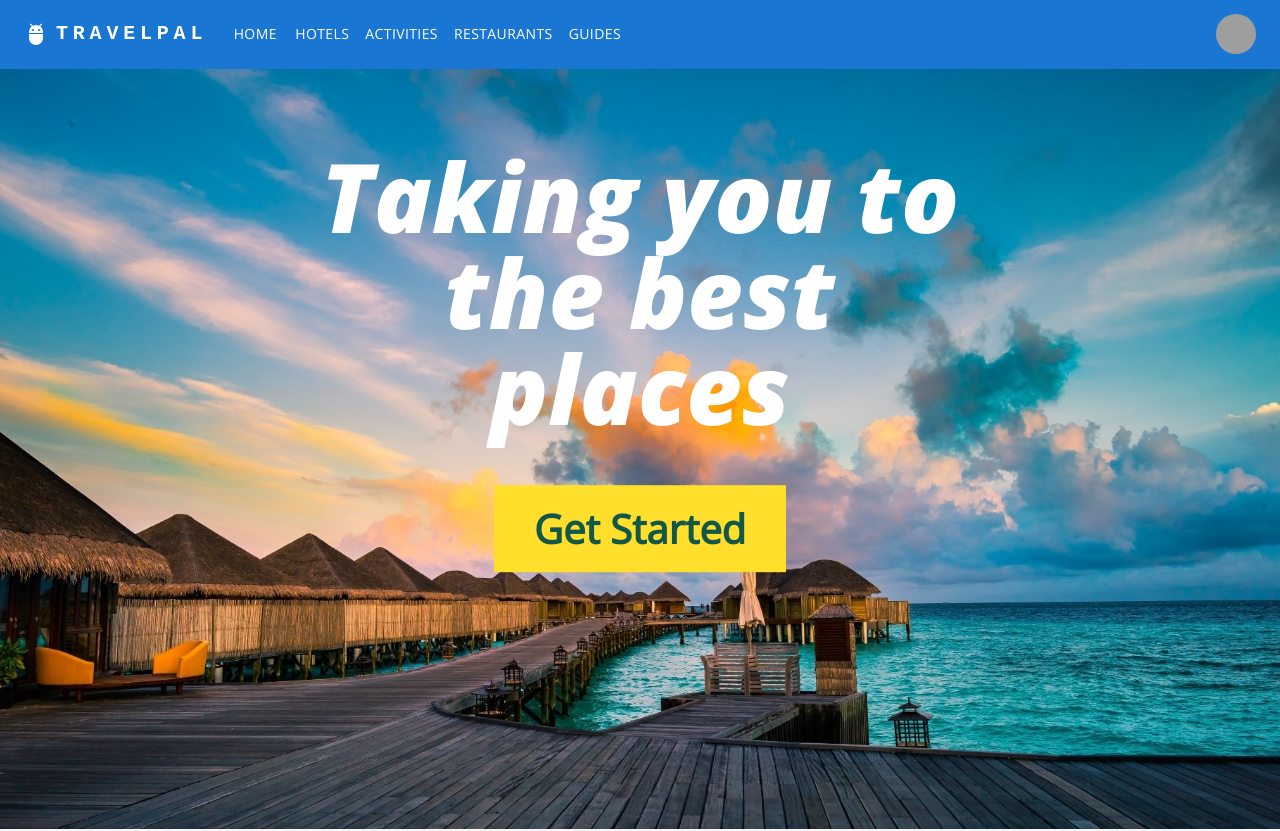
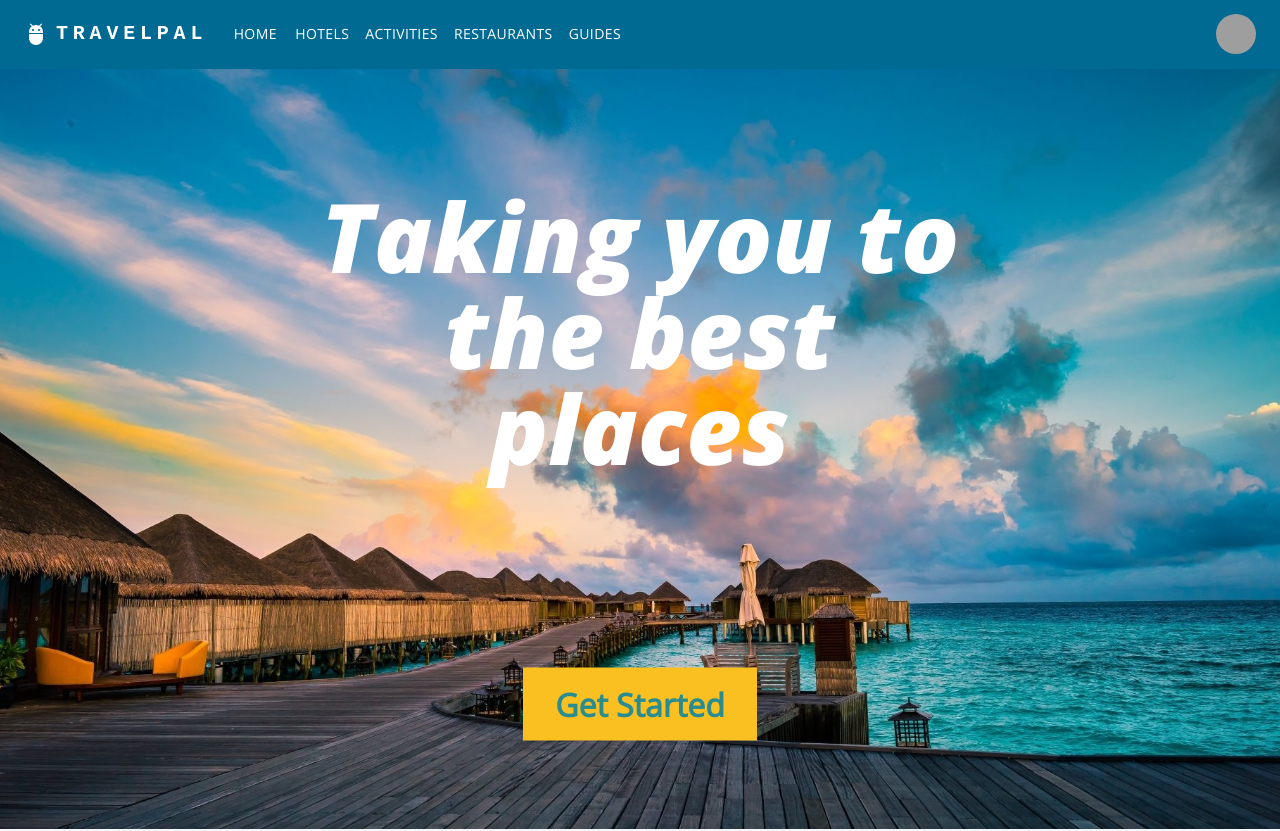
Before and after one commit to nguyenq9/Travelr, a React (Create React App) app in the folder travelpal/: page / in a window 1280 px wide. Shown: the top 831 px of the page. Built offline with nearby package versions, Linux system fonts and the light colour scheme; grey boxes are pictures that could not be loaded.

Commit message:
tweaking some stuff

```diff
--- a/travelpal/src/components/Landing/Landing.css
+++ b/travelpal/src/components/Landing/Landing.css
@@ -54,23 +54,22 @@
     font-style: italic;
     font-size: 6em;
     color:white;
-
+    margin-top: 3em;
+    margin-bottom: 2em;
   }
 
-  .SearchBar-submit {
-    text-align: center;
+  .get-started {
+    font-weight: 800;
+    border: none;
+    background-color: #fac022;
+    color: #007aab;
+    padding: 15px 32px;
+    text-decoration: none;
+    font-size: 2em;
+    text-decoration: none;
+    transition-duration: 0.4s;
   }
 
-  .SearchBar-submit a {
-    padding: 1rem 2.5rem;
-    background-color: #ffdf2b;
-    color: #125747;
-    font-weight: 800;
-    transition: background-color .5s;
-    font-size: 40px;
+  .get-started:hover {
+    background-color: #ffdd7e;
   }
-
-  .SearchBar-submit a:hover {
-    cursor: pointer;
-    background-color: #a7874b;
-  }
--- a/travelpal/src/components/Landing/Landing.js
+++ b/travelpal/src/components/Landing/Landing.js
@@ -1,5 +1,11 @@
 import React from "react";
 import './Landing.css'
+import { Link } from 'react-router-dom';
+
+const linkStyle = {
+    textDecoration: "none",
+    color: "#2b8c90",
+}
 
 class Landing extends React.Component {
     render() {
@@ -7,9 +13,7 @@ class Landing extends React.Component {
             <div className="Landing">
                 <div className="centered">
                     <h1>Taking you to the best places</h1>
-                    <div className="SearchBar-submit">
-                        <a>Get Started</a>
-                    </div>
+                    <button className="get-started"><Link style={linkStyle} to="/home">Get Started</Link></button>
                 </div>
             </div>
         );
--- a/travelpal/src/components/Navigation/ResponsiveAppBar.js
+++ b/travelpal/src/components/Navigation/ResponsiveAppBar.js
@@ -37,7 +37,9 @@ function ResponsiveAppBar() {
   };
 
   return (
-    <AppBar position="static">
+    <AppBar position="static" sx={{
+      backgroundColor: "#006a92"
+    }}>
       <Container maxWidth="xl">
         <Toolbar disableGutters>
           <AdbIcon sx={{ display: { xs: 'none', md: 'flex' }, mr: 1 }} />
@@ -91,7 +93,7 @@ function ResponsiveAppBar() {
               {pages.map((page) => (
                 <MenuItem key={page} onClick={handleCloseNavMenu}>
                   <Typography textAlign="center">
-                    <Link style={{textDecoration:"none", color:"white"}} to={`/${page}`}>
+                    <Link style={{textDecoration:"none", color:"black"}} to={`/${page}`}>
                     {page}
                     </Link>
                   </Typography>
@@ -104,7 +106,7 @@ function ResponsiveAppBar() {
             variant="h5"
             noWrap
             component="a"
-            href=""
+            href="/"
             sx={{
               mr: 2,
               display: { xs: 'flex', md: 'none' },
```
